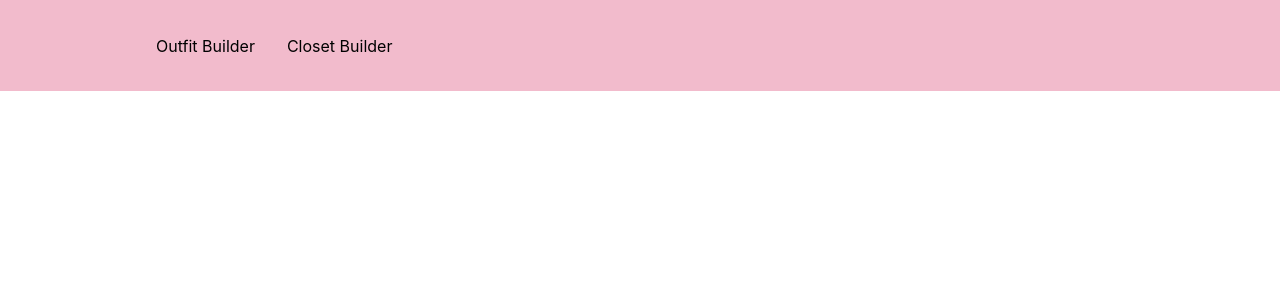
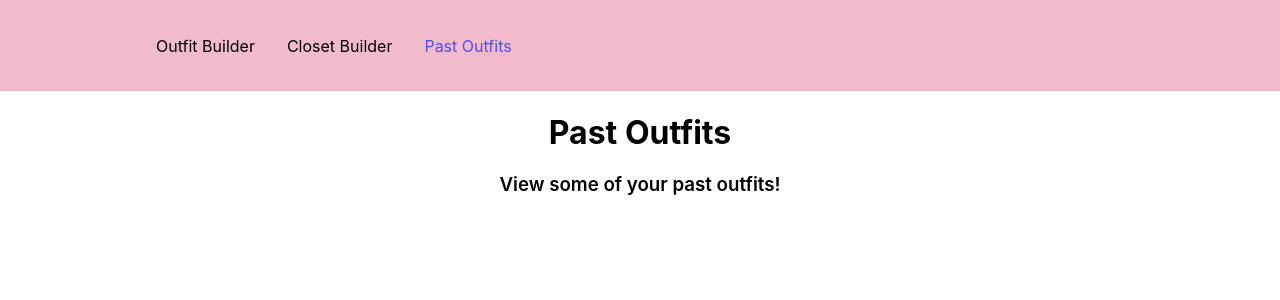
Before and after one commit to neha-vard/king-booleans-virtual-closet, a React (Create React App) app in the folder firebase-upload/: page /past-outfits in a window 1280 px wide. Shown: the top 300 px of the page. Built offline with nearby package versions, Linux system fonts and the light colour scheme; no server answers.

Commit message:
create new page

```diff
--- a/firebase-upload/src/App.js
+++ b/firebase-upload/src/App.js
@@ -75,6 +75,7 @@ import NavBar from "./components/NavBar";
 import { BrowserRouter as Router, Routes, Route } from "react-router-dom";
 import ClothingUpload from "./pages/clothing-upload";
 import OutfitBuilder from "./pages/outfit-builder";
+import PastOutfits from "./pages/past-outfits";
 
 function App() {
   return (
@@ -84,6 +85,7 @@ function App() {
         <Route exact path="/" element={<OutfitBuilder />} />
         <Route exact path="/outfit-builder" element={<OutfitBuilder />} />
         <Route path="/clothing-upload" element={<ClothingUpload />} />
+        <Route path="/past-outfits" element={<PastOutfits />} />
       </Routes>
     </Router>
   );
--- a/firebase-upload/src/components/NavBar/index.js
+++ b/firebase-upload/src/components/NavBar/index.js
@@ -12,6 +12,9 @@ const NavBar = () => {
           <NavLink to="/clothing-upload" activeStyle>
             Closet Builder
           </NavLink>
+          <NavLink to="/past-outfits" activeStyle>
+            Past Outfits
+          </NavLink>
         </NavMenu>
       </Nav>
     </>
--- /dev/null
+++ b/firebase-upload/src/pages/past-outfits.js
@@ -0,0 +1,83 @@
+import React from "react";
+import { useEffect, useState } from "react";
+import { storage } from "../firebaseConfig";
+import {
+  ref,
+  uploadBytesResumable,
+  getDownloadURL,
+  listAll,
+} from "firebase/storage";
+import Carousel, { CarouselItem } from "../carousel";
+
+const PastOutfits = () => {
+    const [shirts, setShirts] = useState([]);
+    const [pants, setPants] = useState([]);
+    const [shoes, setShoes] = useState([]);
+    const [hats, setHats] = useState([]);
+
+    useEffect(() => {
+        const shirtsRef = ref(
+        storage,
+        "gs://king-booleans-virtual-closet.appspot.com/shirts"
+        );
+        const pantsRef = ref(
+        storage,
+        "gs://king-booleans-virtual-closet.appspot.com/pants"
+        );
+        const shoesRef = ref(
+        storage,
+        "gs://king-booleans-virtual-closet.appspot.com/shoes"
+        );
+        const hatsRef = ref(
+        storage,
+        "gs://king-booleans-virtual-closet.appspot.com/hats"
+        );
+
+        Promise.all([
+        listAll(shirtsRef),
+        listAll(pantsRef),
+        listAll(shoesRef),
+        listAll(hatsRef),
+        ])
+        .then(([shirtsRes, pantsRes, shoesRes, hatsRes]) => {
+            const fetchDownloadUrls = async (items) => {
+            return Promise.all(items.map((item) => getDownloadURL(item)));
+            };
+            Promise.all([
+            fetchDownloadUrls(shirtsRes.items),
+            fetchDownloadUrls(pantsRes.items),
+            fetchDownloadUrls(shoesRes.items),
+            fetchDownloadUrls(hatsRes.items),
+            ])
+            .then(([shirts, pants, shoes, hats]) => {
+                setShirts(shirts);
+                setPants(pants);
+                setShoes(shoes);
+                setHats(hats);
+            })
+            .catch((error) => {
+                console.log(error);
+            });
+        })
+        .catch((error) => {
+            console.log(error);
+        });
+    }, []);
+
+    return (
+        <div>
+        <h1 style={{ textAlign: "center" }}>Past Outfits</h1>
+        <h3
+            style={{
+            textAlign: "center",
+            fontWeight: "600",
+            marginBottom: "5%",
+            }}
+        >
+            View some of your past outfits!
+        </h3>
+        </div>
+    );
+};
+
+export default PastOutfits;
```
